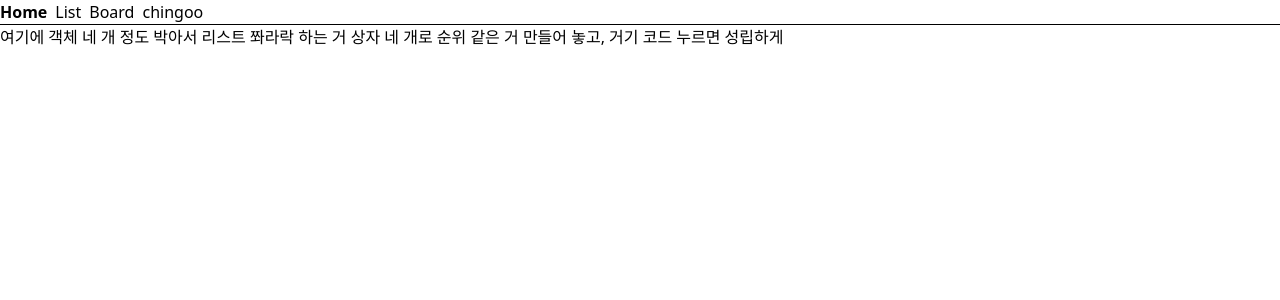
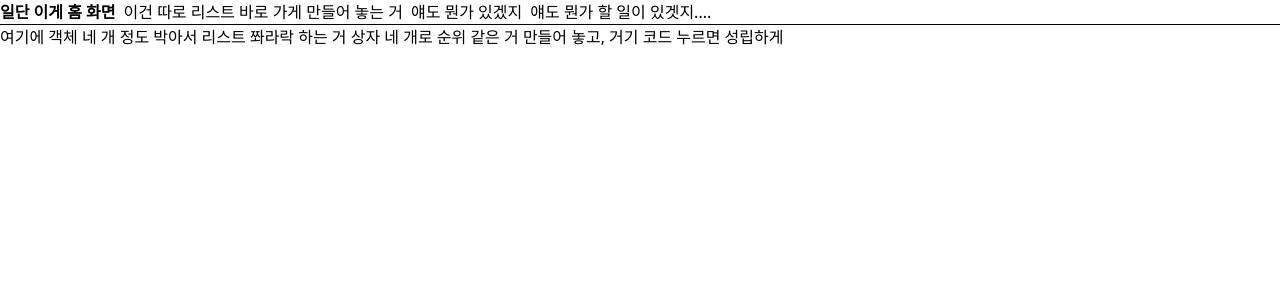
Before and after one commit to anyunseo25/hmmteresting-todo-again, a React (Vite) app: page / in a window 1280 px wide. Shown: the top 300 px of the page. Built offline with nearby package versions, Linux system fonts and the light colour scheme.

Commit message:
이버전이 낫다다

```diff
--- a/src/routes/List_.2.tsx
+++ b/src/routes/List_.2.tsx
@@ -6,5 +6,5 @@ export const Route = createFileRoute('/List_/2')({
 })
 
 function Chuga() {
-  return <div>여기에 뭔 내용을 적적을지 아세요? <Outlet /> </div>
+  return <div>여기에 뭔 내용을 적적을지 아세요? 전 아직 몰라용 <Outlet /> </div>
 }
--- a/src/routes/__root.tsx
+++ b/src/routes/__root.tsx
@@ -6,16 +6,16 @@ export const Route = createRootRoute({
     <>
       <div className="flex p-2 flex gap-2 flex w-full">
         <Link to="/" className="[&.active]:font-bold" font-family="SBAggroB">
-          Home
+          일단 이게 홈 화면
         </Link>{' '}
         <Link to="/List" className="[&.active]:font-bold">
-          List
+          이건 따로 리스트 바로 가게 만들어 놓는 거
         </Link>
         <Link to="/index copy 2" className="[&.active]:font-bold">
-          Board
+          얘도 뭔가 있겠지
         </Link>
         <Link to="/index copy" className="[&.active]:font-bold">
-          chingoo
+          얘도 뭔가 할 일이 있겟지....
         </Link>
       </div>
       <hr />
```
